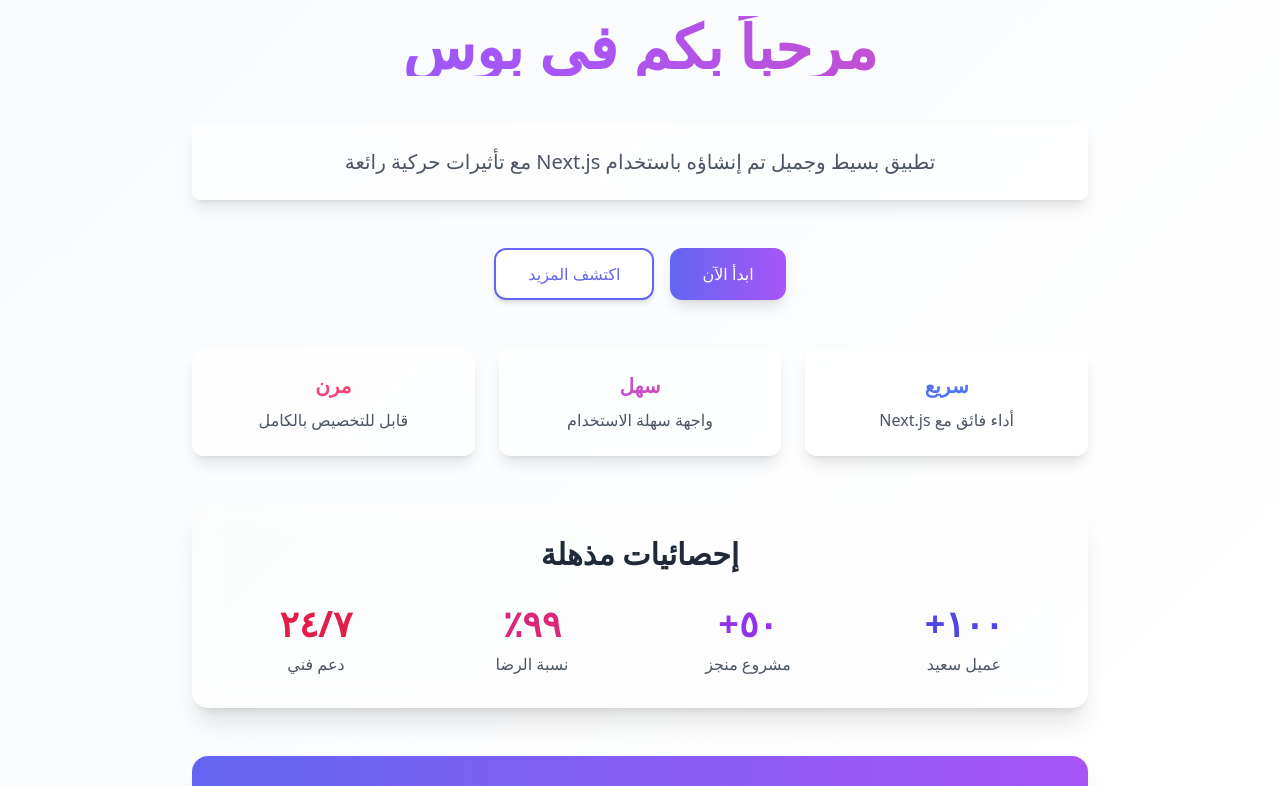
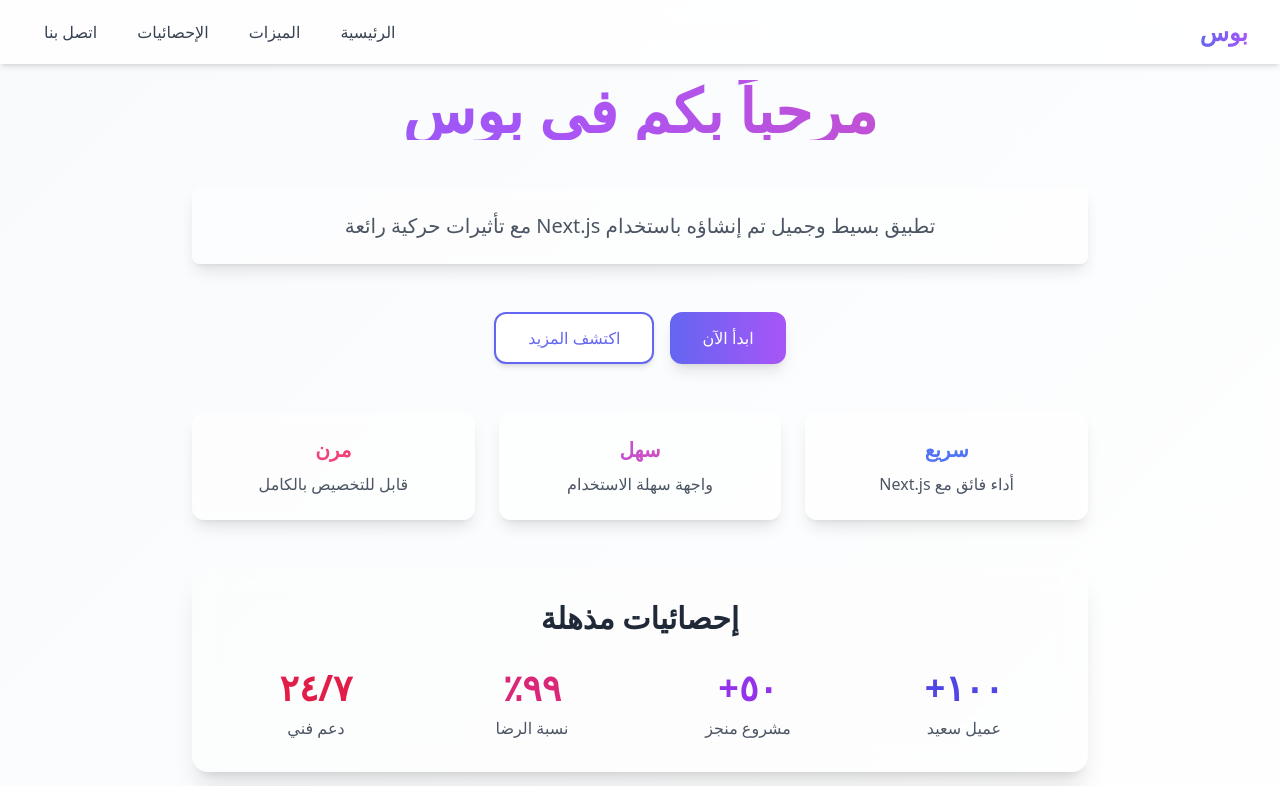
Before and after one commit to foxuae9/boos, a Next.js app: page / in a window 1280 px wide. Shown: the top 786 px of the page. Built offline with nearby package versions, Linux system fonts and the light colour scheme.

Commit message:
feat: add navbar to homepage

```diff
--- a/package.json
+++ b/package.json
@@ -3,9 +3,9 @@
   "version": "1.0.0",
   "main": "index.js",
   "scripts": {
-    "dev": "next dev",
+    "dev": "next dev -p 3002",
     "build": "next build",
-    "start": "next start",
+    "start": "next start -p 3002",
     "test": "echo \"Error: no test specified\" && exit 1"
   },
   "keywords": [],
--- a/src/app/page.tsx
+++ b/src/app/page.tsx
@@ -1,6 +1,27 @@
 export default function Home() {
   return (
-    <div className="min-h-screen flex items-center justify-center p-4">
+    <div className="min-h-screen flex flex-col">
+      {/* Navbar */}
+      <nav className="bg-white/80 backdrop-blur-md shadow-md w-full">
+        <div className="max-w-7xl mx-auto px-4 sm:px-6 lg:px-8">
+          <div className="flex justify-between h-16 items-center">
+            <div className="flex-shrink-0">
+              <span className="text-2xl font-bold bg-gradient-to-r from-indigo-500 to-purple-500 text-transparent bg-clip-text">
+                بوس
+              </span>
+            </div>
+            <div className="flex space-x-4 rtl:space-x-reverse">
+              <a href="#" className="text-gray-700 hover:text-indigo-500 px-3 py-2 rounded-md">الرئيسية</a>
+              <a href="#" className="text-gray-700 hover:text-indigo-500 px-3 py-2 rounded-md">الميزات</a>
+              <a href="#" className="text-gray-700 hover:text-indigo-500 px-3 py-2 rounded-md">الإحصائيات</a>
+              <a href="#" className="text-gray-700 hover:text-indigo-500 px-3 py-2 rounded-md">اتصل بنا</a>
+            </div>
+          </div>
+        </div>
+      </nav>
+
+      {/* Main Content */}
+      <div className="flex-1 flex items-center justify-center p-4">
         <div className="max-w-4xl w-full">
           <div className="text-center space-y-12">
             <h1 className="text-6xl font-bold bg-gradient-to-r from-indigo-500 via-purple-500 to-pink-500 text-transparent bg-clip-text animate-gradient hover-float">
@@ -66,5 +87,6 @@ export default function Home() {
           </div>
         </div>
       </div>
+    </div>
   )
 }
```
Also changed, not shown: 1 other file (tests, documents, lock files or other folders). Lines whose indentation alone changed are shown as unchanged.
